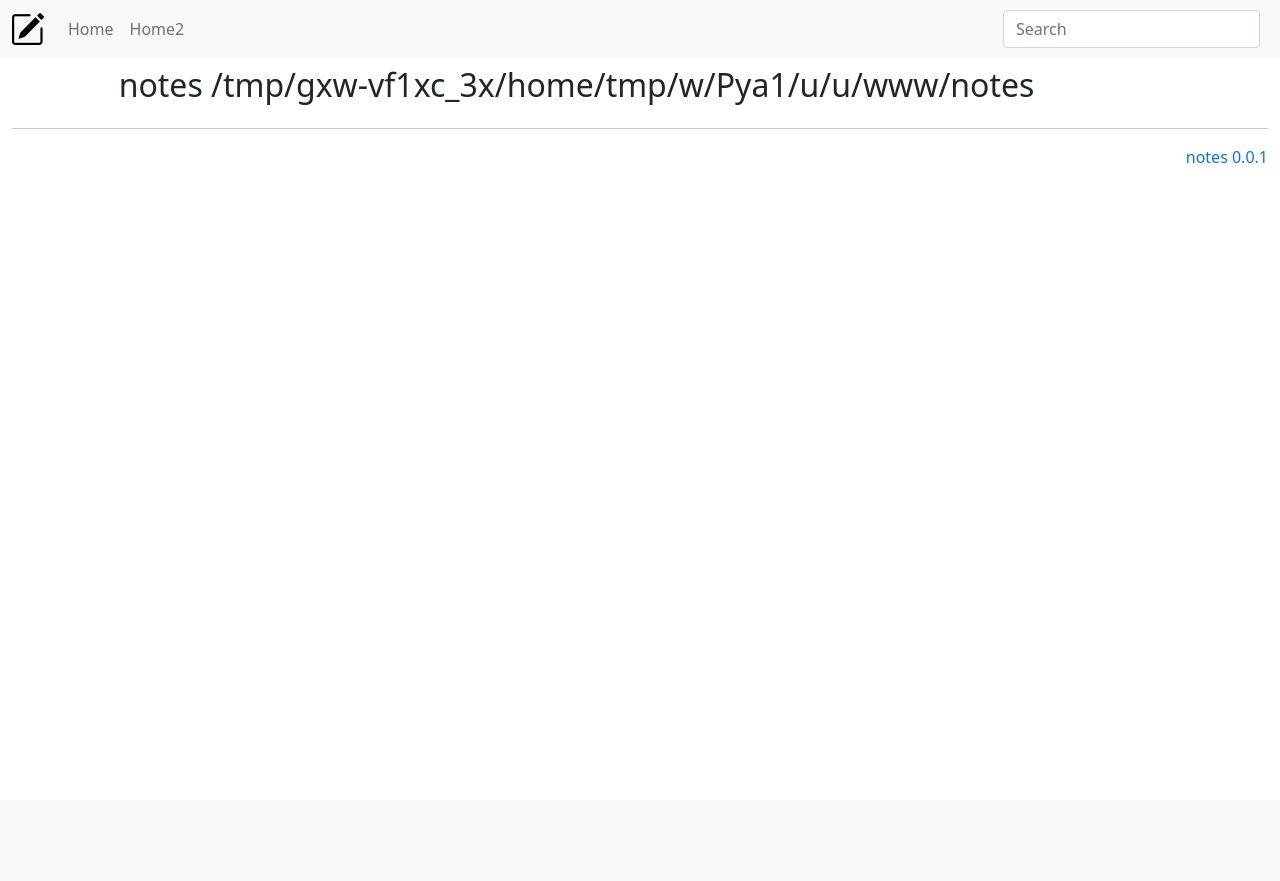
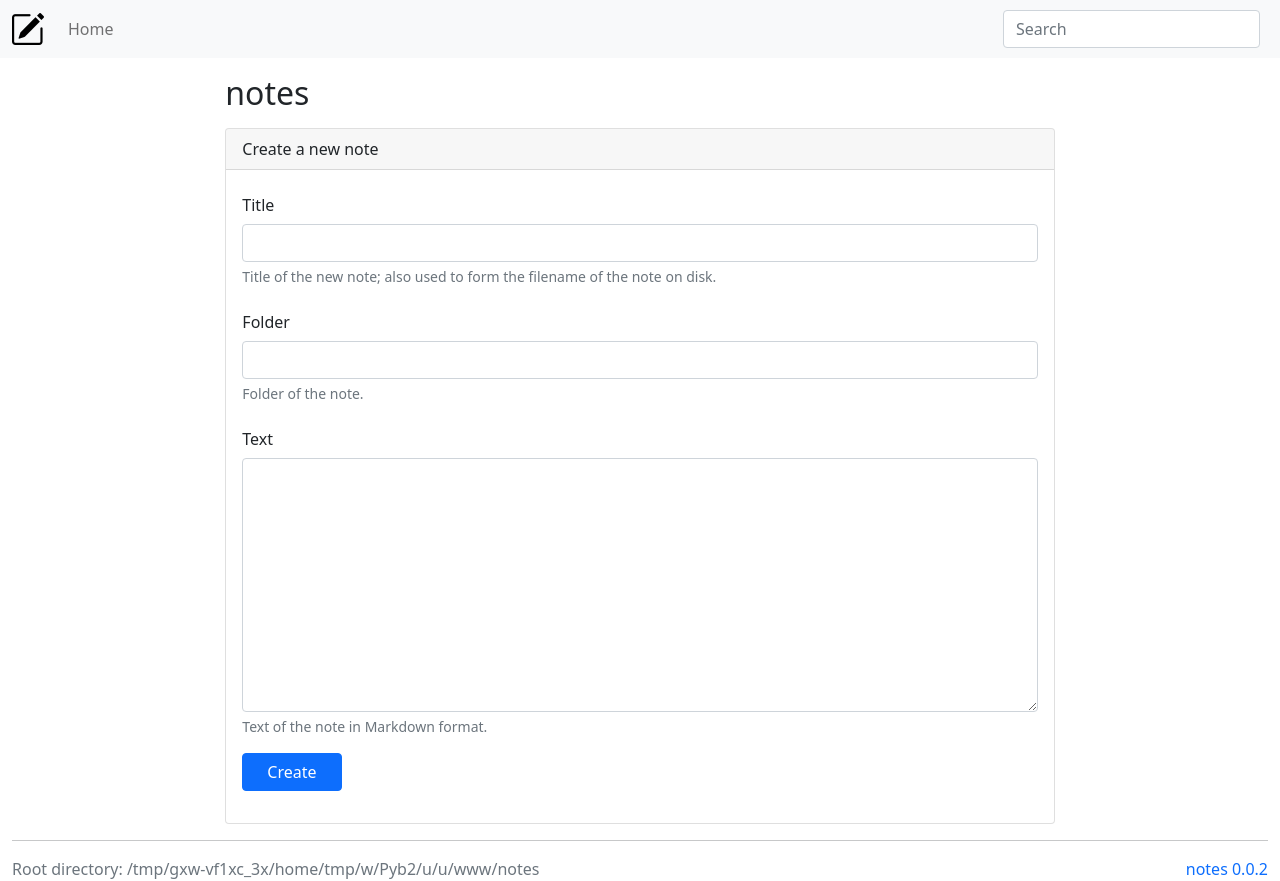
Before and after one commit to pekrau/notebook, a Flask app: page / in a window 1280 px wide. Before the commit the page ends 163 px from the top, so only its background shows below. Run offline with Flask 2, Linux system fonts and the light colour scheme; parts of the project's set-up code (start-up, migrations or seed data) failed here and were passed over.

Commit message:
Next step.

```diff
--- a/app.py
+++ b/app.py
@@ -1,6 +1,6 @@
 "Simple app for personal notes. Optionally publish using GitHub pages."
 
-__version__ = "0.0.1"
+__version__ = "0.0.2"
 
 import flask
 import marko
@@ -35,7 +35,9 @@ def redirect_error(message, url=None):
     Flash the given message.
     """
     flash_error(message)
-    return flask.redirect(url or referrer_or_home())
+    return flask.redirect(url or
+                          flask.request.headers.get('referer') or
+                          flask.url_for('home'))
 
 def flash_error(msg):
     "Flash error message."
@@ -54,6 +56,7 @@ app = flask.Flask(__name__)
 
 settings = dict(VERSION=__version__,
                 SERVER_NAME="127.0.0.1:5099",
+                TEMPLATES_AUTO_RELOAD=True,
                 DEBUG=True,
                 JSON_AS_ASCII=False)
 
@@ -72,13 +75,47 @@ def home():
     "Home page; dashboard."
     return flask.render_template("home.html")
 
+@app.route('/create', methods=["GET", "POST"])
+def create():
+    "Create a note."
+    if flask.request.method == "GET":
+        return flask.render_template("create.html",
+                                     folder=flask.request.form.get("folder"))
+    elif flask.request.method == "POST":
+        title = flask.request.form.get("title") or "No title"
+        title = title.replace("\n", " ")
+        title = title.replace("/", " ")
+        title = title.strip()
+        title = title.lstrip(".")
+        folder = flask.request.form.get("folder") or ""
+        folder = folder.replace("\n", " ")
+        folder = folder.strip()
+        folder = folder.strip("/")
+        text = flask.request.form.get("text") or ""
+        dirpath = os.path.join(settings["NOTES_ROOT"], folder)
+        if not os.path.exists(dirpath):
+            try:
+                os.makedirs(dirpath)
+            except OSError as error:
+                redirect_error(error)
+        filepath = os.path.join(dirpath, f"{title}.md")
+        count = 1
+        while os.path.exists(filepath):
+            count += 1
+            filepath = os.path.join(dirpath, f"{title}{count}.md")
+        try:
+            with open(filepath, "w") as outfile:
+                outfile.write(f"# {title}\n\n{text}")
+        except IOError as error:
+            redirect_error(error)
+        return flask.redirect(flask.url_for('note', title=title))
+
 
 if __name__ == "__main__":
     import sys
     import os
     if len(sys.argv) > 1:
-        dirpath = sys.argv[1]
-        dirpath = os.path.expanduser(dirpath)
+        dirpath = os.path.expanduser(sys.argv[1])
         dirpath = os.path.normpath(dirpath)
     else:
         dirpath = os.path.join(os.getcwd(), "notes")
@@ -92,7 +129,7 @@ if __name__ == "__main__":
             settings.update(json.load(infile))
         settings["SETTINGS_FILEPATH"] = filepath
     except IOError:
-        pass
-    settings["NOTESPATH"] = dirpath
+        settings["SETTINGS_FILEPATH"] = None
+    settings["NOTES_ROOT"] = dirpath
     app.config.from_mapping(settings)
-    app.run()
+    app.run(debug=True)
--- a/templates/base.html
+++ b/templates/base.html
@@ -33,9 +33,6 @@
             <li class="nav-item">
               <a href="{{ url_for('home') }}" class="nav-link">Home</a>
             </li>
-            <li class="nav-item">
-              <a href="{{ url_for('home') }}" class="nav-link">Home2</a>
-            </li>
           </ul>
           <form action="#"
                 class="d-flex">
@@ -48,8 +45,8 @@
 
     <div class="container-fluid">
       <div class="row">
-        <div class="col-md-9 offset-md-1">
-          <h2 class="my-2">{% block body_title %}notes{% endblock %}</h2>
+        <div class="col-md-8 offset-md-2">
+          <h2 class="my-3">{% block body_title %}notes{% endblock %}</h2>
           {% for msg in get_flashed_messages(category_filter=['error']) %}
           <div class="alert alert-danger" role="alert">
             <strong>Error:</strong> {{ msg }}
@@ -74,11 +71,15 @@
 
       {% block supermain %}
       <div class="row">
-        <div class="col-md">
+        <div class="col-md-2">
+          {% block menu %}
+          {% endblock %}
+        </div>
+        <div class="col-md-8">
           {% block main %}
           {% endblock %}
         </div>
-        <div class="col-md-2 d-print-none">
+        <div class="col-md-2">
           <div>
             {% block actions %}
             {% endblock %}
@@ -92,7 +93,10 @@
       {% block footer %}
       <hr>
       <div class="row">
-        <div class="offset-md-9 col-md-3 text-end">
+        <div class="col-md-9 text-muted">
+          Root directory: {{ config['NOTES_ROOT'] }}
+        </div>
+        <div class="col-md-3 text-end">
           <a href="https://github.com/pekrau/notes"
              class="text-decoration-none">notes {{ config['VERSION'] }}</a>
         </div>
--- /dev/null
+++ b/templates/create_form.html
@@ -0,0 +1,35 @@
+{# Form to create a note from scratch. #}
+<form action="{{ url_for('create') }}"
+      method="POST">
+  <div class="mb-3">
+    <label for="title" class="col-form-label">Title</label>
+    <input type="text" name="title" id="title"
+           aria-describedby="titleHelp"
+           class="form-control">
+    <div id="titleHelp" class="form-text">
+      Title of the new note; also used to form the filename of the note on disk.
+    </div>
+  </div>
+  <div class="mb-3">
+    <label for="folder" class="col-form-label">Folder</label>
+    <input type="text" name="folder" id="folder"
+           aria-describedby="folderHelp"
+           class="form-control"
+           value="{{ folder or '' }}">
+    <div id="folderHelp" class="form-text">
+      Folder of the note.
+    </div>
+  </div>
+  <div class="mb-3">
+    <label for="text" class="col-form-label">Text</label>
+    <textarea name="text" id="text" rows="10"
+              aria-describedby="textHelp"
+              class="form-control"></textarea>
+    <div id="textHelp" class="form-text">
+      Text of the note in Markdown format.
+    </div>
+  </div>
+  <div class="mb-3">
+    <button type="submit" class="btn btn-primary px-4">Create</button>
+  </div>
+</form>
--- a/templates/home.html
+++ b/templates/home.html
@@ -1,5 +1,16 @@
 {% extends 'base.html' %}
 
-{% block head_title %}notes {{ config['NOTESPATH'] }}{% endblock %}
+{% block head_title %}notes {{ config['NOTES_ROOT'] }}{% endblock %}
 
-{% block body_title %}notes {{ config['NOTESPATH'] }}{% endblock %}
+{% block body_title %}notes{% endblock %}
+
+{% block main %}
+<div class="card">
+  <div class="card-header">
+    Create a new note
+  </div>
+  <div class="card-body">
+    {% include 'create_form.html' %}
+  </div>
+</div>
+{% endblock %} {# block main #}
```
Also changed, not shown: notes/test.md (added, +3 -0 lines), templates/create.html (added, +9 -0 lines), templates/folder.html (added, +15 -0 lines).
